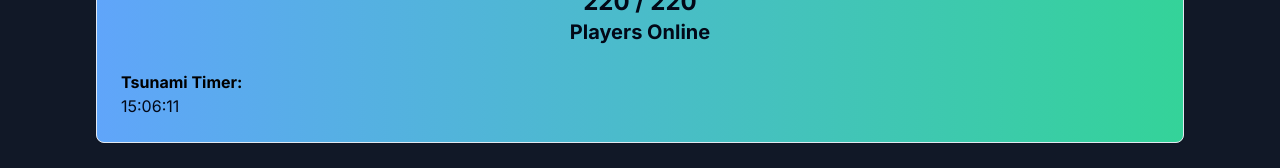
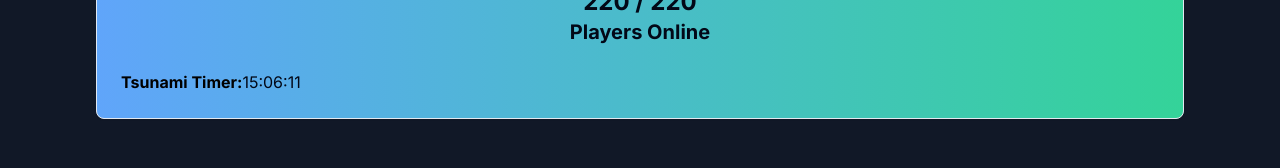
Before and after one commit to Lowgy/nopixel-infohub, a Next.js app: page / in a window 1280 px wide. Shown: the part 597-765 px from the top of the page. Built offline with nearby package versions, Linux system fonts and the light colour scheme; no server answers.

Commit message:
Made the tsunami timer in-line

```diff
--- a/app/page.tsx
+++ b/app/page.tsx
@@ -44,7 +44,6 @@ const servers = [
     status: 'Online',
     currentPlayerCount: 220,
     totalPlayerCount: 220,
-    // Convert the string to calculate the time difference until 1AM and 1PM CST
     tsunami: <CountdownTimer targetHour={closestAllowCountdown} />,
   },
   {
@@ -54,7 +53,6 @@ const servers = [
     status: 'Online',
     currentPlayerCount: 220,
     totalPlayerCount: 220,
-    // Convert the string to calculate the time difference until 6AM, 2PM, and 10PM CST
     tsunami: <CountdownTimer targetHour={closestPublicCountdown} />,
   },
   {
@@ -64,7 +62,6 @@ const servers = [
     status: 'Online',
     currentPlayerCount: 220,
     totalPlayerCount: 220,
-    // Convert the string to calculate the time difference until 6AM, 2PM, and 10PM CST
     tsunami: <CountdownTimer targetHour={closestPublicCountdown} />,
   },
 ];
@@ -172,7 +169,7 @@ export default function Home() {
                   </div>
                 </CardContent>
                 <CardFooter>
-                  <div>
+                  <div className="flex justify-between">
                     <span className="font-bold text-black">Tsunami Timer:</span>{' '}
                     {server.tsunami}
                   </div>
@@ -181,6 +178,7 @@ export default function Home() {
             </TabsContent>
           ))}
         </Tabs>
+
       </div>
     </main>
   );
```
